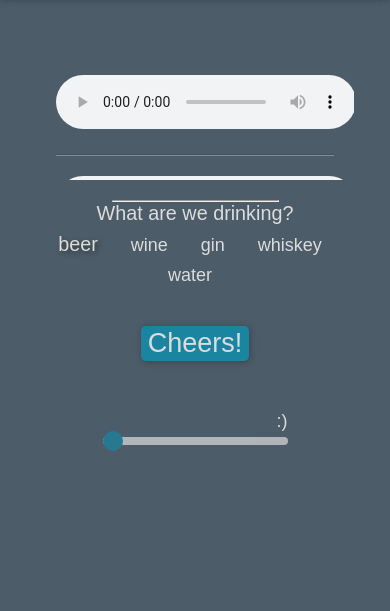
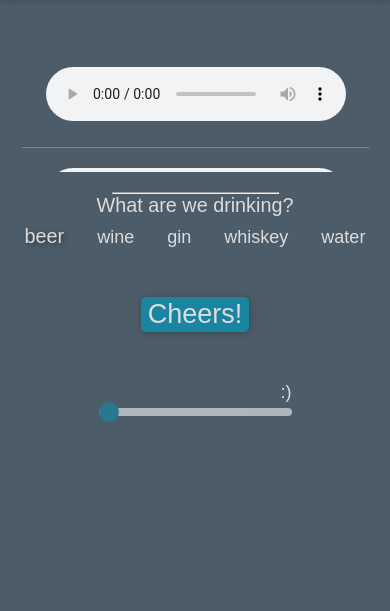
Before and after one commit to ian-lowe/cheers, a Flask app: page / in a window 390 px wide. Shown: the part 75-686 px from the top of the page. Run offline with Flask 2, Linux system fonts and the light colour scheme; data that the repository does not hold is empty; some web fonts are replaced.

Commit message:
improvement to responsiveness on edge and firefox

```diff
--- a/static/styles.css
+++ b/static/styles.css
@@ -36,11 +36,11 @@ h2 {
 
 .content {
     grid-column: 1 / -1;
-    padding: 10px;
+    padding: 2px;
 }
 
 .podcast-wrapper {
-    width: 75%;
+    width: 50%;
     height: 235px;
     overflow: auto;
     padding: 20px;
@@ -54,6 +54,7 @@ h5 {
 @media (max-width: 768px) {
     .podcast-wrapper {
         height: 105px;
+        width: 90%;
     }
 }
 
@@ -100,6 +101,12 @@ h5 {
     margin-bottom: 20px;
 }
 
+@media (max-width: 300px) {
+    .podcast-player {
+        width: 75%;
+    }
+}
+
 .drink-selector {
     text-align: center;
     margin: 20px 5px 0 5px;
@@ -116,8 +123,12 @@ h5 {
 }
 
 .drink-selector label {
+    /* margin-right: 10px; */
+    padding: 0 .5em;
+}
+
+.bev {
     margin-right: 10px;
-    padding: 0 .5em;
 }
 
 :checked + span {
--- a/templates/index.html
+++ b/templates/index.html
@@ -67,10 +67,10 @@
             <div class="drink-selector">
                 <hr>
                 <p>What are we drinking?</p>
-                <label><input type="radio" name="drink" value="beer" checked="checked"><span>beer</span></label>
-                <label><input type="radio" name="drink" value="wine"><span>wine</span></label>
-                <label><input type="radio" name="drink" value="gin"><span>gin</span></label>
-                <label><input type="radio" name="drink" value="whiskey"><span>whiskey</span></label>
+                <label class="bev"><input type="radio" name="drink" value="beer" checked="checked"><span>beer</span></label>
+                <label class="bev"><input type="radio" name="drink" value="wine"><span>wine</span></label>
+                <label class="bev"><input type="radio" name="drink" value="gin"><span>gin</span></label>
+                <label class="bev"><input type="radio" name="drink" value="whiskey"><span>whiskey</span></label>
                 <label><input type="radio" name="drink" value="water"><span>water</span></label>
             </div>
             <div class="button-wrapper">
```
